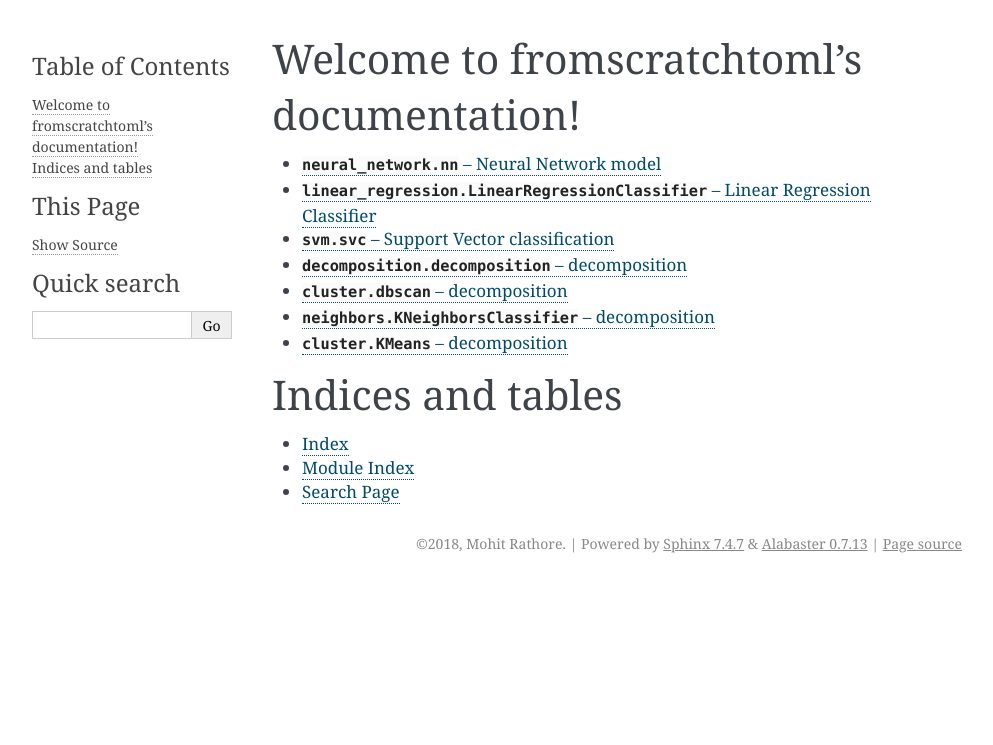
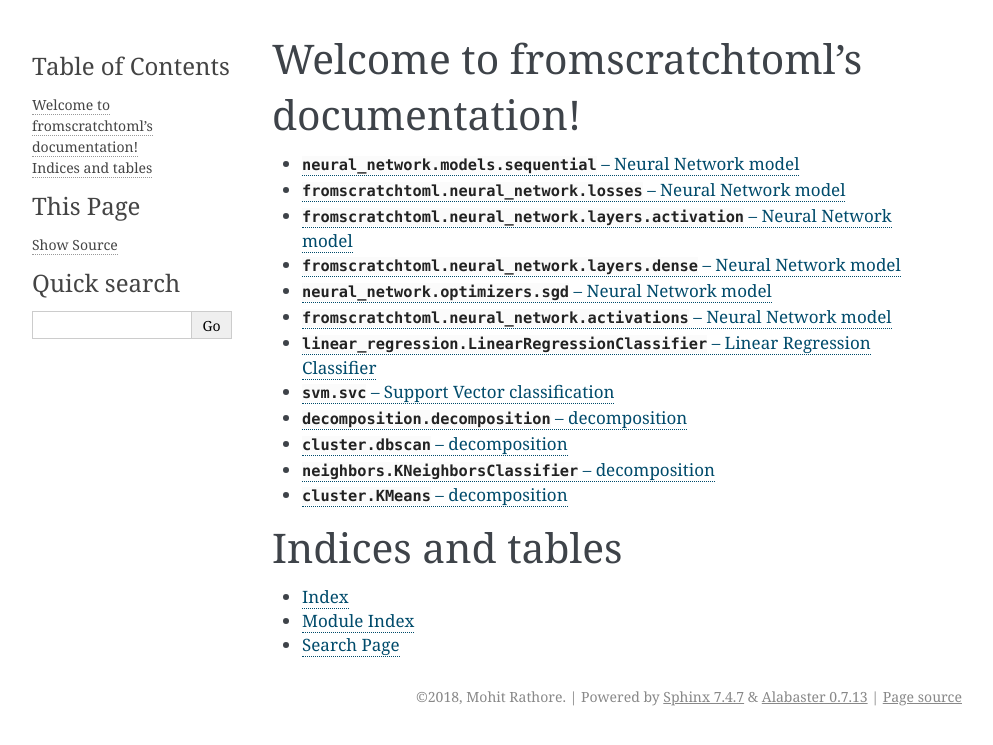
Before and after one commit to markroxor/fromscratchtoml, a Sphinx documentation site: the page built from docs/source/index.rst, in a window 1280 px wide. Shown: the top 745 px of the page, without its empty margins (148-1141 px from the left). Built offline with Sphinx 7.4.7, drawn with Linux system fonts in a browser that asks for light colours; formulas are drawn with MathJax 3.

Commit message:
add web docs

```diff
--- a/docs/source/index.rst
+++ b/docs/source/index.rst
@@ -9,7 +9,12 @@ Welcome to fromscratchtoml's documentation!
 .. toctree::
    :maxdepth: 2
 
-   neural_network/nn
+   neural_network/models/sequential
+   neural_network/losses
+   neural_network/layers/activation
+   neural_network/layers/dense
+   neural_network/optimizers/sgd
+   neural_network/activations
    linear_regression/LinearRegressionClassifier
    svm/svc
    decomposition/decomposition
--- /dev/null
+++ b/docs/source/neural_network/activations.rst
@@ -0,0 +1,9 @@
+:mod:`fromscratchtoml.neural_network.activations` -- Neural Network model
+=========================================================================
+
+.. automodule:: fromscratchtoml.neural_network.activations
+    :synopsis: Neural Network model
+    :members:
+    :inherited-members:
+    :undoc-members:
+    :show-inheritance:
--- /dev/null
+++ b/docs/source/neural_network/layers/activation.rst
@@ -0,0 +1,9 @@
+:mod:`fromscratchtoml.neural_network.layers.activation` -- Neural Network model
+===============================================================================
+
+.. automodule:: fromscratchtoml.neural_network.layers.activation
+    :synopsis: Neural Network model
+    :members:
+    :inherited-members:
+    :undoc-members:
+    :show-inheritance:
--- /dev/null
+++ b/docs/source/neural_network/layers/dense.rst
@@ -0,0 +1,9 @@
+:mod:`fromscratchtoml.neural_network.layers.dense` -- Neural Network model
+==========================================================================
+
+.. automodule:: fromscratchtoml.neural_network.layers.dense
+    :synopsis: Neural Network model
+    :members:
+    :inherited-members:
+    :undoc-members:
+    :show-inheritance:
--- /dev/null
+++ b/docs/source/neural_network/losses.rst
@@ -0,0 +1,9 @@
+:mod:`fromscratchtoml.neural_network.losses` -- Neural Network model
+=======================================================================================
+
+.. automodule:: fromscratchtoml.neural_network.losses
+    :synopsis: Neural Network model
+    :members:
+    :inherited-members:
+    :undoc-members:
+    :show-inheritance:
--- /dev/null
+++ b/docs/source/neural_network/models/sequential.rst
@@ -0,0 +1,9 @@
+:mod:`neural_network.models.sequential` -- Neural Network model
+===============================================================
+
+.. automodule:: fromscratchtoml.neural_network.models.sequential
+    :synopsis: Neural Network model
+    :members:
+    :inherited-members:
+    :undoc-members:
+    :show-inheritance:
--- a/docs/source/neural_network/nn.rst
+++ /dev/null
@@ -1,9 +0,0 @@
-:mod:`neural_network.nn` -- Neural Network model
-================================================
-
-.. automodule:: fromscratchtoml.neural_network.nn
-    :synopsis: Neural Network model
-    :members:
-    :inherited-members:
-    :undoc-members:
-    :show-inheritance:
--- /dev/null
+++ b/docs/source/neural_network/optimizers/sgd.rst
@@ -0,0 +1,9 @@
+:mod:`neural_network.optimizers.sgd` -- Neural Network model
+==================================================================================
+
+.. automodule:: fromscratchtoml.neural_network.optimizers.sgd
+    :synopsis: Neural Network model
+    :members:
+    :inherited-members:
+    :undoc-members:
+    :show-inheritance:
```
